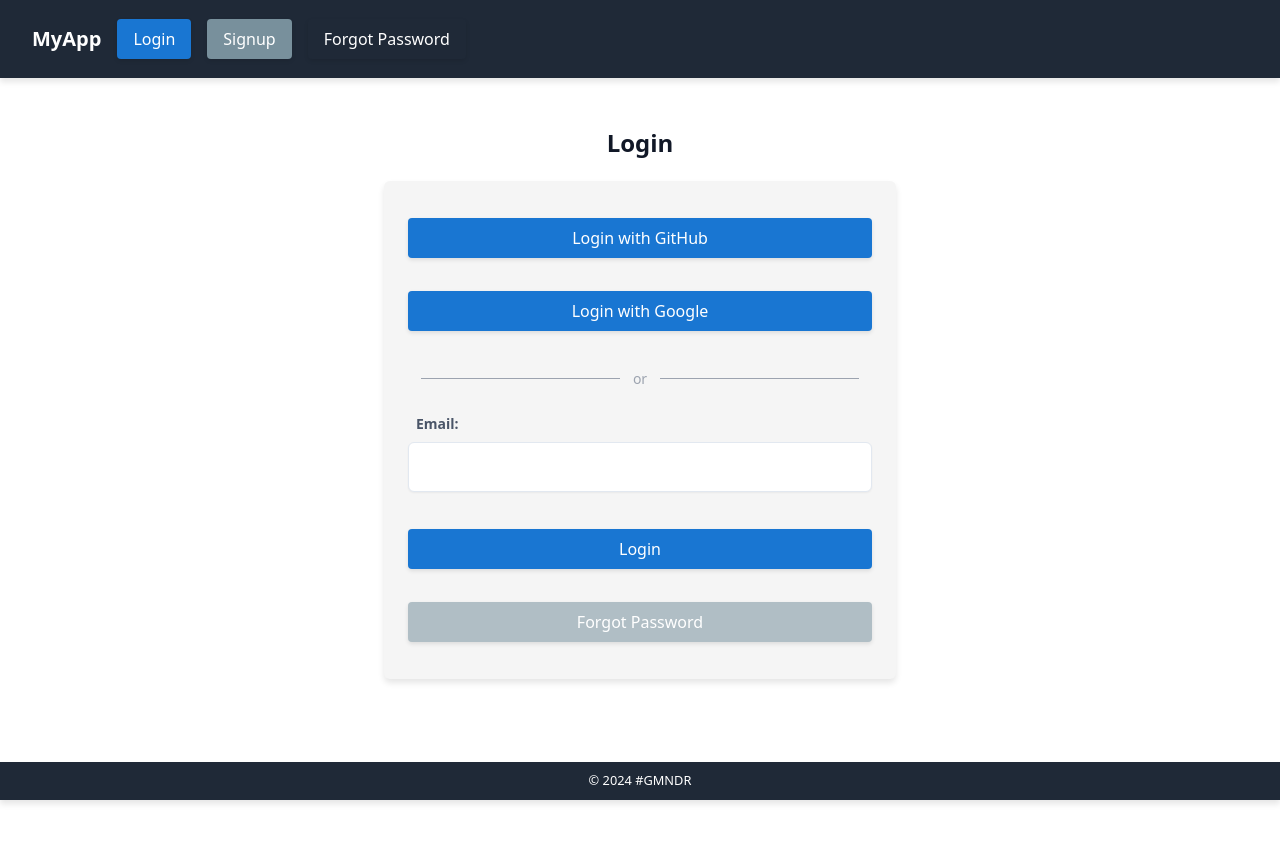
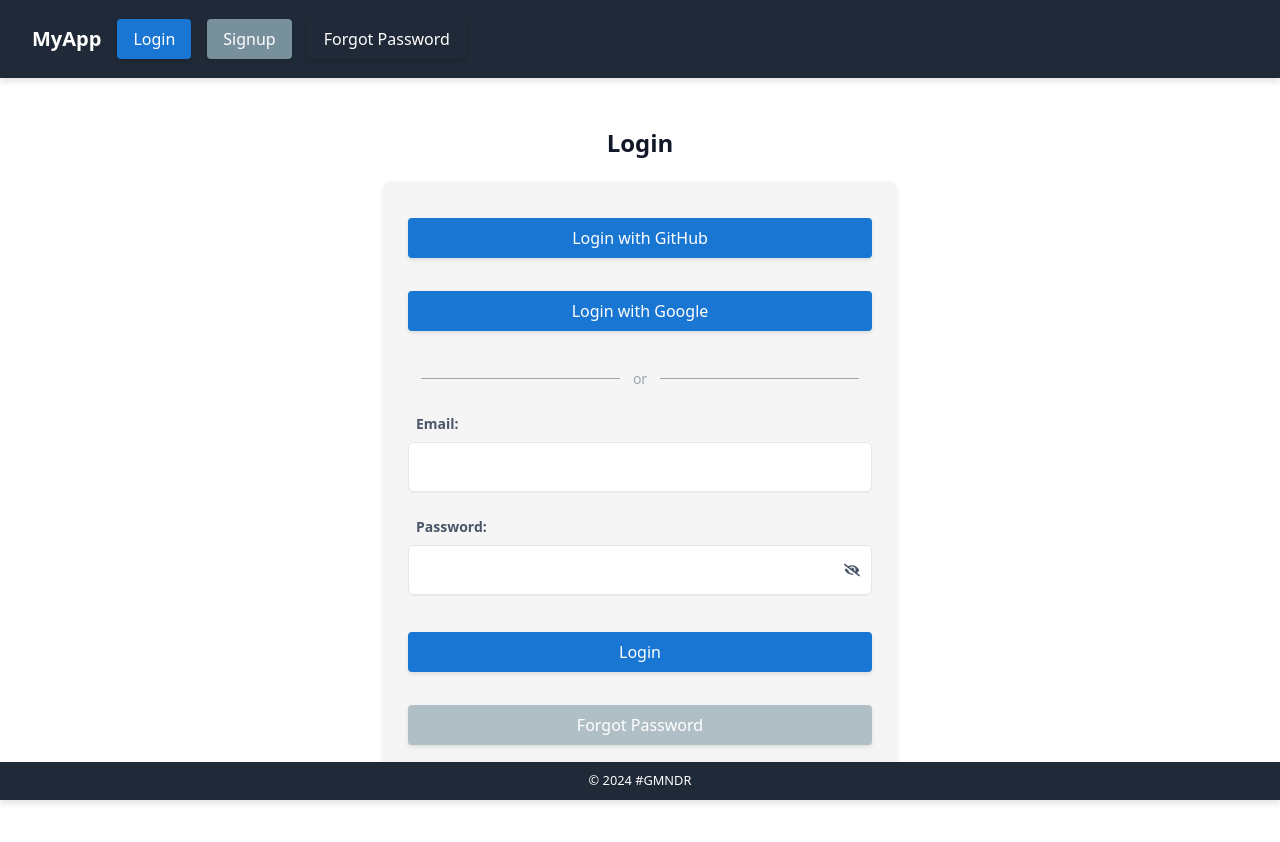
Before and after one commit to markusgemeinder/---gmndr-authentication-demo, a Next.js app: page /login in a window 1280 px wide. Shown: the top 842 px of the page. Before the commit the page ends 820 px from the top, so only its background shows below. Built offline with nearby package versions, Linux system fonts and the light colour scheme; no server answers.

Commit message:
Remove conditional displaying of password input field in LoginForm.js

```diff
--- a/app/components/AuthForm/LoginForm.js
+++ b/app/components/AuthForm/LoginForm.js
@@ -63,7 +63,6 @@ export default function LoginForm({ onLogin, onOAuthLogin, error, onForgotPasswo
             </LabelContainer>
             <Input id='email' type='email' name='email' value={email} onChange={handleEmailChange} />
           </FormGroup>
-          {email && (
           <FormGroup>
             <LabelContainer>
               <Label htmlFor='password'>Password:</Label>
@@ -81,7 +80,6 @@ export default function LoginForm({ onLogin, onOAuthLogin, error, onForgotPasswo
               </ToggleVisibility>
             </InputContainer>
           </FormGroup>
-          )}
           {error && <WarningMessage>{error}</WarningMessage>}
           <Button
             type='submit'
```
Lines whose indentation alone changed are shown as unchanged.
